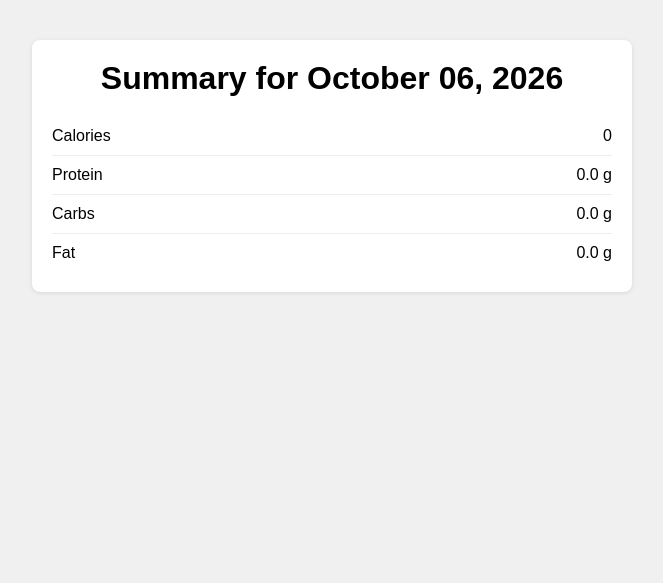
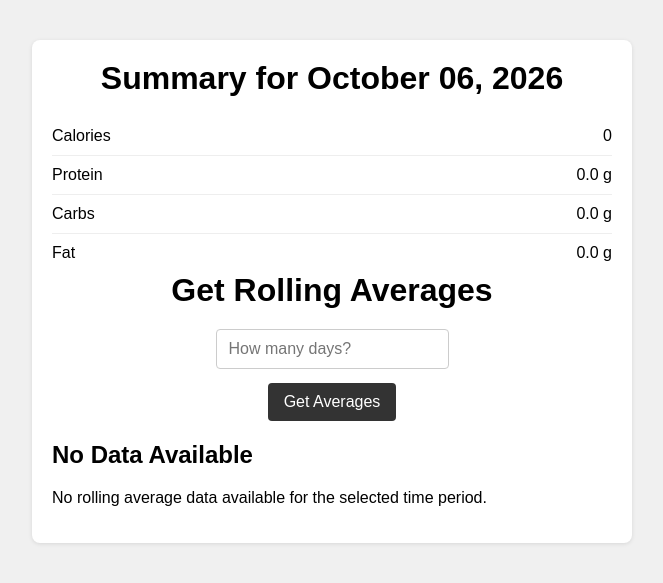
Before and after one commit to hughknoepp/Meal-Planner, a Flask app: page /log/summary in a window 1280 px wide. Shown: the part 50-633 px from the top of the page, without its empty margins (308-971 px from the left). Run offline with Flask 3, Linux system fonts and the light colour scheme; a user stored in the database is signed in; tables that the repository leaves empty hold one stand-in row (values such as "Sample post").

Commit message:
Added user input for the rolling averages function and added the corresponding section to summary.html

```diff
--- a/my-flask-app-1/app.py
+++ b/my-flask-app-1/app.py
@@ -4,7 +4,7 @@ from config import Config
 from models import db, User, MealLog, MealItem
 from usda import search_food, get_food_details
 from datetime import datetime, date as date_type
-from nutrition import get_daily_totals
+from nutrition import get_daily_totals, get_rolling_average
 import requests
 
 app = Flask(__name__)
@@ -160,6 +160,16 @@ def daily_summary(log_date=None):
     totals = get_daily_totals(current_user.id, parsed_date)
     return render_template('summary.html', totals=totals, date=parsed_date)
 
+@app.route('/log/summary/average/<int:days>')
+@login_required
+def rolling_average(days):
+    if days <= 0:
+        flash ('Days must be a positive integer')
+        return redirect(url_for('daily_summary'))
+
+    averages = get_rolling_average(current_user.id, days)
+    return render_template('summary.html', averages=averages, num_days=days)
+
 def delete_meal_item(item_id, user_id):
     item = MealItem.query.get(item_id)
     if item is None:
--- a/my-flask-app-1/templates/summary.html
+++ b/my-flask-app-1/templates/summary.html
@@ -9,5 +9,22 @@
         <li><span>Carbs</span><span>{{ '%.1f'|format(totals.carbs_g) }} g</span></li>
         <li><span>Fat</span><span>{{ '%.1f'|format(totals.fat_g) }} g</span></li>
     </ul>
+    <h1>Get Rolling Averages</h1>
+    <form method="GET" action="{{ url_for('rolling_average', days=1)}}">
+        <input type="number" name="days" placeholder="How many days?" min="1" step="1" required>
+        <button type="submit">Get Averages</button>
+    </form>
+    {% if averages %}
+    <h2>Rolling Averages for {{ num_days }} Days</h2>
+    <ul>
+        <li><span>Calories</span><span>{{ '%.0f'|format(averages.calories) }}</span></li>
+        <li><span>Protein</span><span>{{ '%.1f'|format(averages.protein_g) }} g</span></li>
+        <li><span>Carbs</span><span>{{ '%.1f'|format(averages.carbs_g) }} g</span></li>
+        <li><span>Fat</span><span>{{ '%.1f'|format(averages.fat_g) }} g</span></li>
+    </ul>
+    {% elif averages is not none %}
+    <h2>No Data Available</h2>
+    <p>No rolling average data available for the selected time period.</p>
+    {% endif %}
 </div>
 {% endblock %}
```
